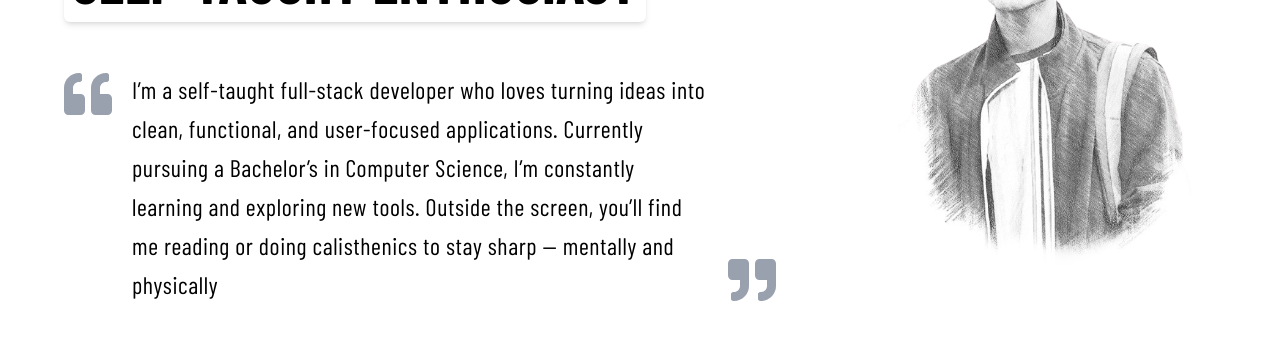
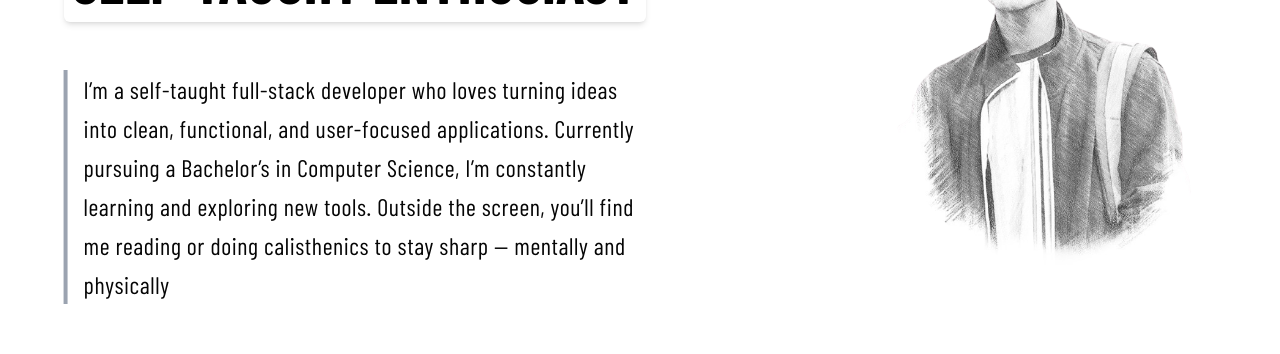
Before and after one commit to lemon079/portfolio-website, a React (Vite) app: page / in a window 1280 px wide. Shown: the part 274-628 px from the top of the page. Built offline with nearby package versions, Linux system fonts and the light colour scheme.

Commit message:
Changed Resume

```diff
--- a/src/App.tsx
+++ b/src/App.tsx
@@ -45,7 +45,7 @@ function App() {
       )}
       <main className="mx-auto lg:max-w-7xl font-barlow">
         <a
-          href="https://drive.google.com/file/d/1hIC1Q9gL6ED59b4c977bdYPs7wyOWeyS/view?usp=drive_link"
+          href="https://drive.google.com/file/d/17E4j3R3YY1u2WUgRhiJmfqOQNbW616NV/view?usp=drive_link"
           target="_blank"
           rel="noopener noreferrer"
           className="bg-black max-w-32 fixed w-16 z-10 text-center top-5 right-10 text-white p-2 rounded-md hover:opacity-75 cursor-pointer hover:-translate-y-1 transition"
--- a/src/Components/Home.tsx
+++ b/src/Components/Home.tsx
@@ -37,20 +37,21 @@ const Home = () => {
             staggerDuration={0.01}
             splitBy="words"
             splitLevelClassName="overflow-hidden pb-1"
-            transition={{ type: "spring", damping: 25, stiffness: 300}}
+            transition={{ type: "spring", damping: 25, stiffness: 300 }}
             rotationInterval={2000}
           />
           <div className="relative mt-7 flex gap-5">
-            <div className="quote-icon text-xl">
-              <FaQuoteLeft />
-            </div>
-            <p className="max-w-xl text-md sm:text-xl lg:text-2xl tracking-wide leading-7 sm:leading-relaxed">
-              I’m a self-taught full-stack developer who loves turning ideas into clean, functional, and user-focused applications. Currently pursuing a Bachelor’s in Computer Science, I’m constantly learning and exploring new tools. Outside the screen, you’ll find me reading or doing calisthenics to stay sharp — mentally and physically
-            </p>
-
-            <div className="quote-icon self-end text-xl">
-              <FaQuoteRight />
-            </div>
+            <AnimatedContent
+              distance={20}
+              direction="horizontal"
+              reverse={true}
+              config={{ tension: 50, friction: 80 }}
+              initialOpacity={0}
+              animateOpacity
+              scale={1}
+              threshold={0.2}>
+              <p className="max-w-xl text-md sm:text-xl lg:text-2xl tracking-wide leading-7 sm:leading-relaxed border-l-4 pl-4 border-gray-400">I’m a self-taught full-stack developer who loves turning ideas into clean, functional, and user-focused applications. Currently pursuing a Bachelor’s in Computer Science, I’m constantly learning and exploring new tools. Outside the screen, you’ll find me reading or doing calisthenics to stay sharp — mentally and physically</p>
+            </AnimatedContent>
           </div>
         </div>
 
```
